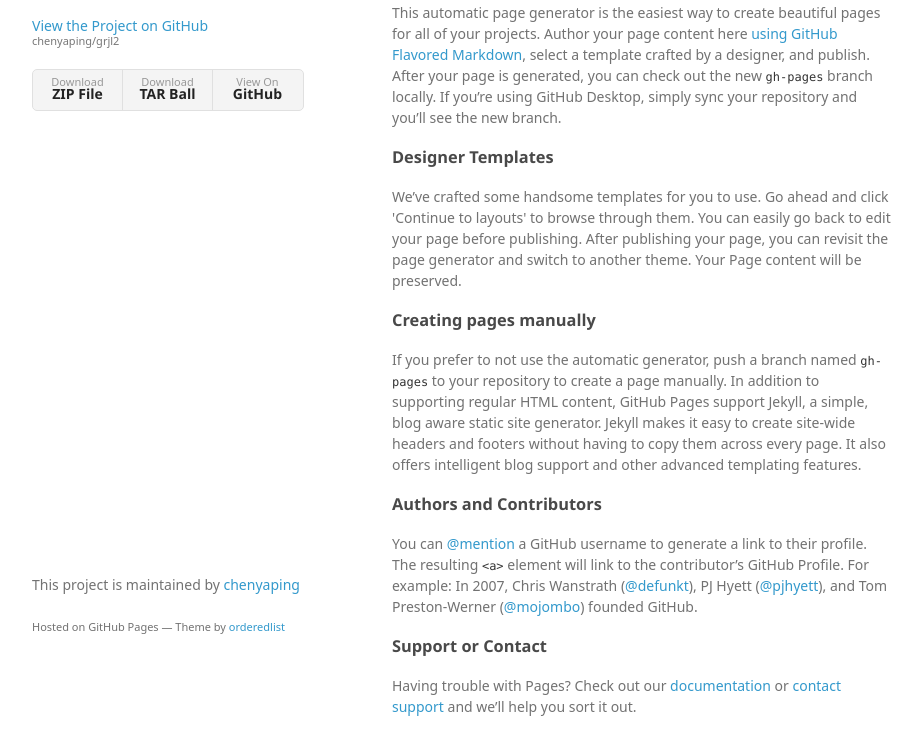
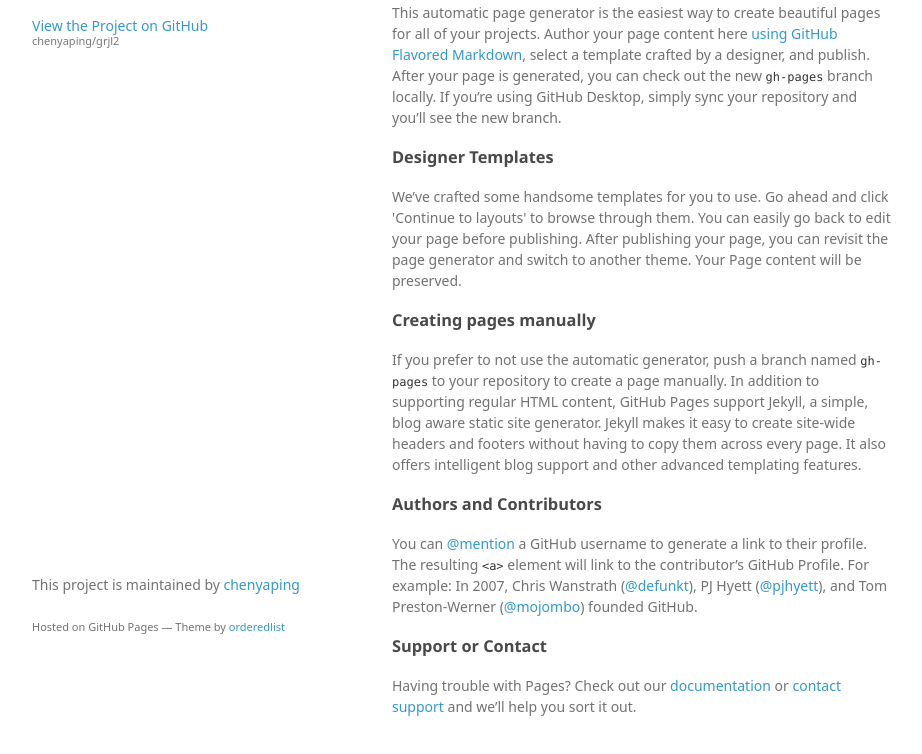
Before and after one commit to chenyaping/grjl2, a plain HTML site: page index.html in a window 1280 px wide. Shown: the part 94-848 px from the top of the page, without its empty margins (178-1100 px from the left). Drawn offline with Linux system fonts and the light colour scheme; a web font is replaced by a local one.

Commit message:
Update index.html

```diff
--- a/index.html
+++ b/index.html
@@ -21,11 +21,7 @@
         <p class="view"><a href="https://github.com/chenyaping/grjl2">View the Project on GitHub <small>chenyaping/grjl2</small></a></p>
 
 
-        <ul>
-          <li><a href="https://github.com/chenyaping/grjl2/zipball/master">Download <strong>ZIP File</strong></a></li>
-          <li><a href="https://github.com/chenyaping/grjl2/tarball/master">Download <strong>TAR Ball</strong></a></li>
-          <li><a href="https://github.com/chenyaping/grjl2">View On <strong>GitHub</strong></a></li>
-        </ul>
+
       </header>
       <section>
         <h3>
```
